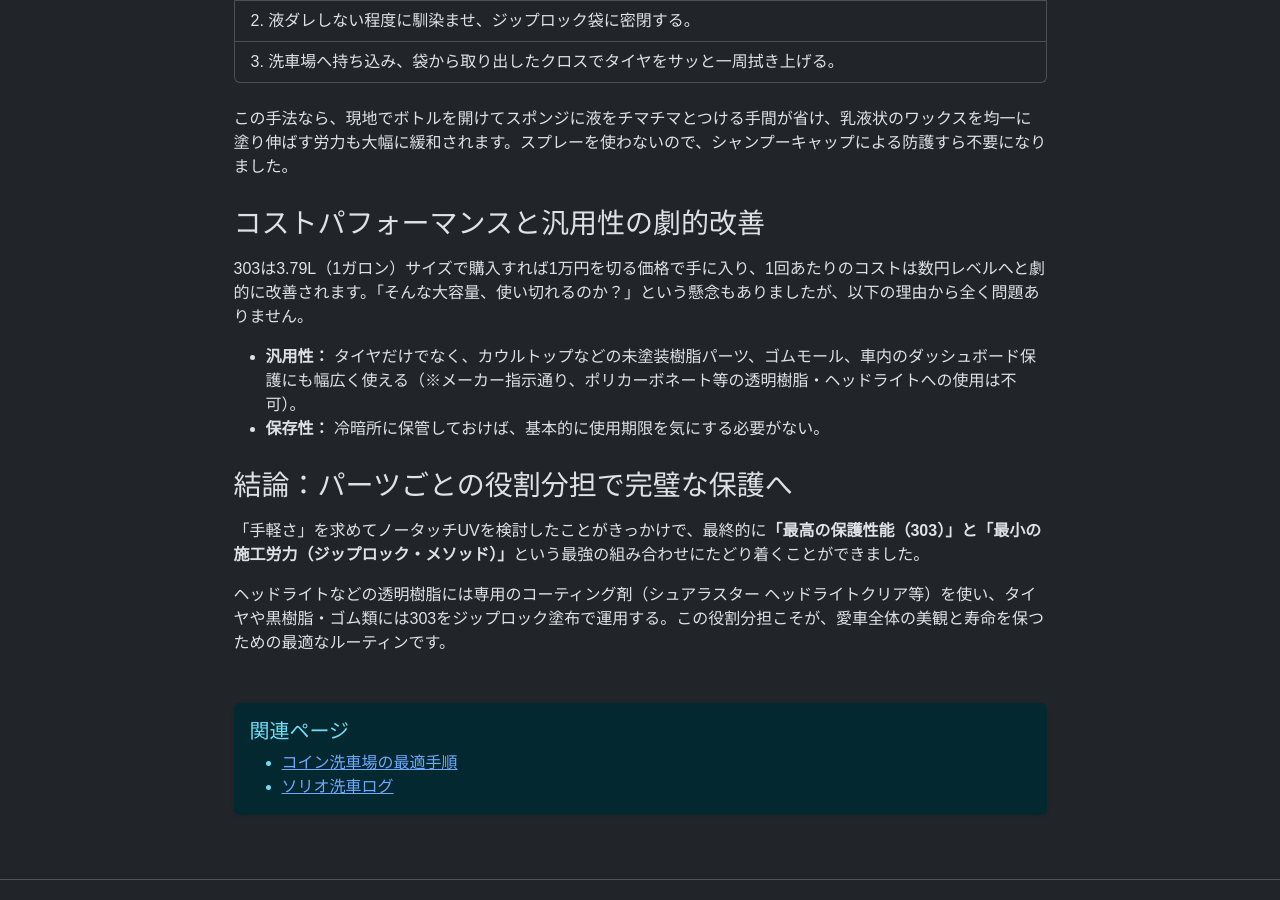
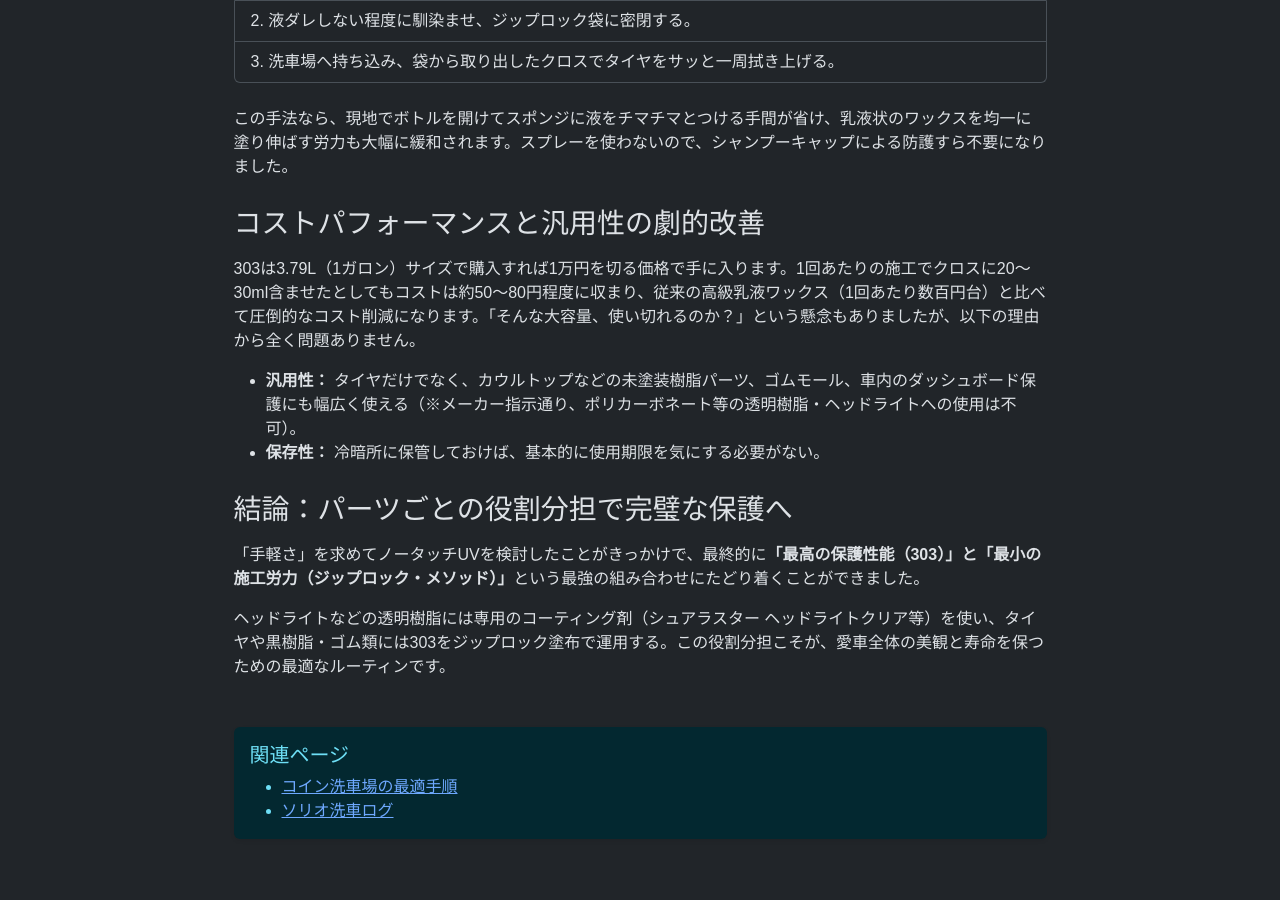
Before and after one commit to funyapar-org/fuel-lab, a Jekyll site: the page built from _knowledge/tire-care-optimization.md, in a window 1280 px wide and 900 px high, scrolled down 1418 px. Built offline with Jekyll 4.4.1, drawn with Linux system fonts in a browser that asks for light colours.

Commit message:
tire-care-optimization.md を更新

```diff
--- a/_knowledge/tire-care-optimization.md
+++ b/_knowledge/tire-care-optimization.md
@@ -63,7 +63,7 @@
             <p>この手法なら、現地でボトルを開けてスポンジに液をチマチマとつける手間が省け、乳液状のワックスを均一に塗り伸ばす労力も大幅に緩和されます。スプレーを使わないので、シャンプーキャップによる防護すら不要になりました。</p>
 
             <h3 class="mb-3">コストパフォーマンスと汎用性の劇的改善</h3>
-            <p>303は3.79L（1ガロン）サイズで購入すれば1万円を切る価格で手に入り、1回あたりのコストは数円レベルへと劇的に改善されます。「そんな大容量、使い切れるのか？」という懸念もありましたが、以下の理由から全く問題ありません。</p>
+            <p>303は3.79L（1ガロン）サイズで購入すれば1万円を切る価格で手に入ります。1回あたりの施工でクロスに20〜30ml含ませたとしてもコストは約50〜80円程度に収まり、従来の高級乳液ワックス（1回あたり数百円台）と比べて圧倒的なコスト削減になります。「そんな大容量、使い切れるのか？」という懸念もありましたが、以下の理由から全く問題ありません。</p>
             <ul>
                 <li><strong>汎用性：</strong> タイヤだけでなく、カウルトップなどの未塗装樹脂パーツ、ゴムモール、車内のダッシュボード保護にも幅広く使える（※メーカー指示通り、ポリカーボネート等の透明樹脂・ヘッドライトへの使用は不可）。</li>
                 <li><strong>保存性：</strong> 冷暗所に保管しておけば、基本的に使用期限を気にする必要がない。</li>
```
